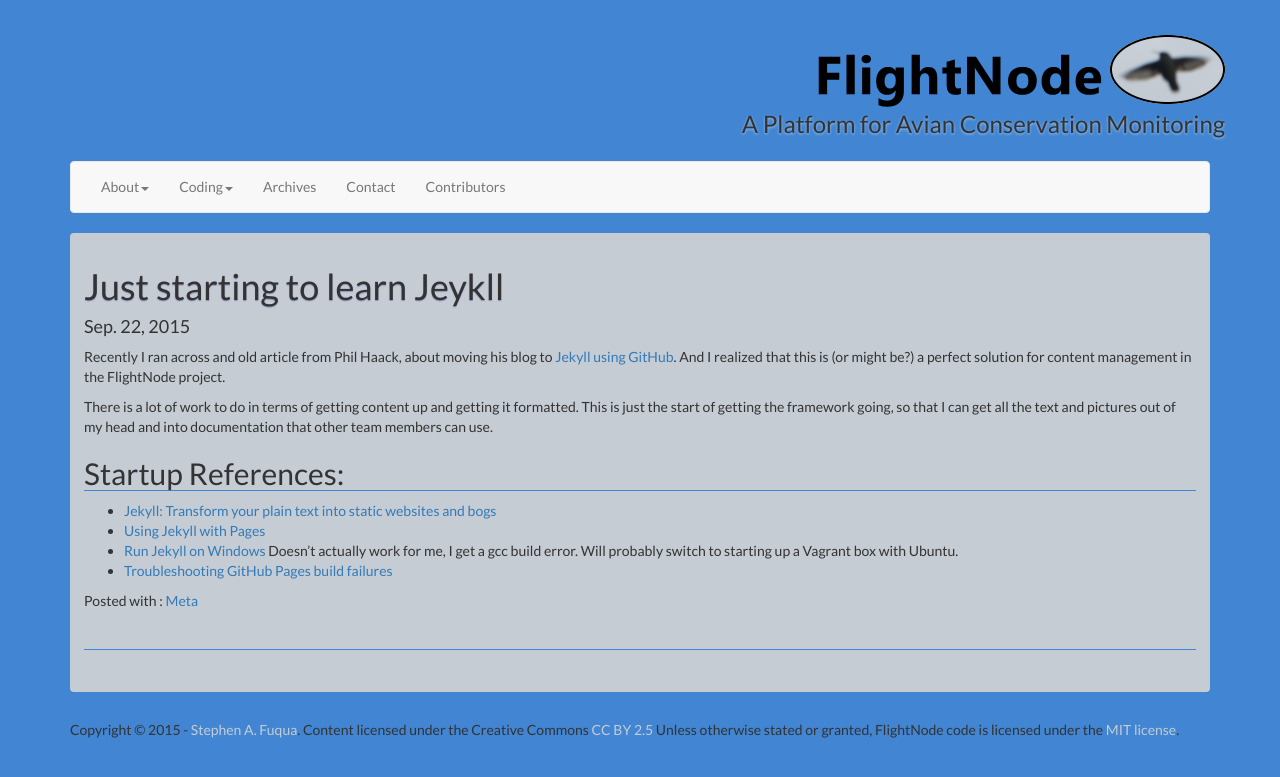
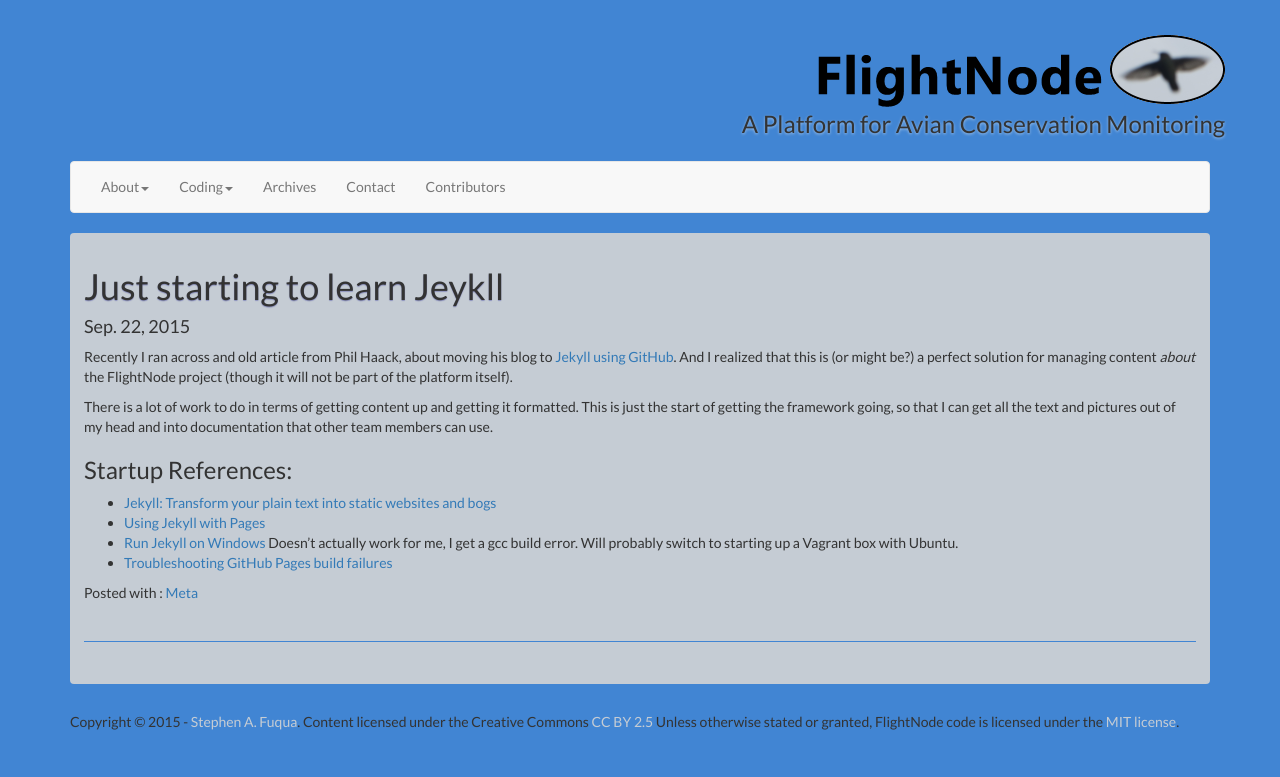
Before and after one commit to kpunjani/flightnode.github.io, a Jekyll site: the page built from _posts/2015/2015-09-22-starting-to-learn-jeykll.md, in a window 1280 px wide. Shown: the top 777 px of the page. Built offline with Jekyll 4.4.1, drawn with Linux system fonts in a browser that asks for light colours; nearby versions of some CDN libraries.

Commit message:
Clarification on use of jekyll.

```diff
--- a/_posts/2015/2015-09-22-starting-to-learn-jeykll.md
+++ b/_posts/2015/2015-09-22-starting-to-learn-jeykll.md
@@ -9,15 +9,16 @@ tags: [meta]
 
 Recently I ran across and old article from Phil Haack, about moving his
 blog to [Jekyll using GitHub](http://haacked.com/archive/2013/12/02/dr-jekyll-and-mr-haack/).
-And I realized that this is (or might be?) a perfect solution for content
-management in the FlightNode project.
+And I realized that this is (or might be?) a perfect solution for managing
+content *about* the FlightNode project (though it will not be part of the
+platform itself).
 
 There is a lot of work to do in terms of getting content up and getting
 it formatted. This is just the start of getting the framework going, so
 that I can get all the text and pictures out of my head and into
 documentation that other team members can use.
 
-## Startup References:
+### Startup References:
 
 * [Jekyll: Transform your plain text into static websites and bogs](http://jekyllrb.com/)
 * [Using Jekyll with Pages](https://help.github.com/articles/using-jekyll-with-pages/#configuring-jekyll)
```
